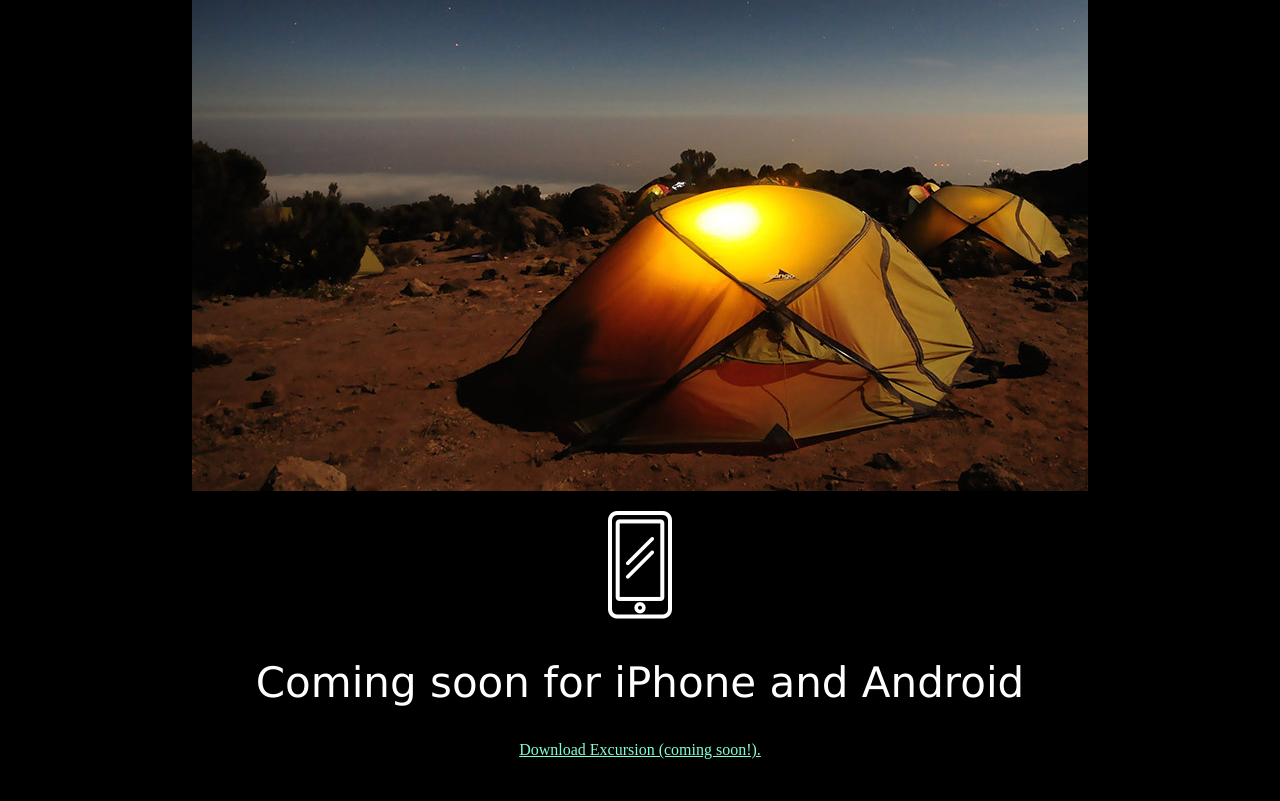
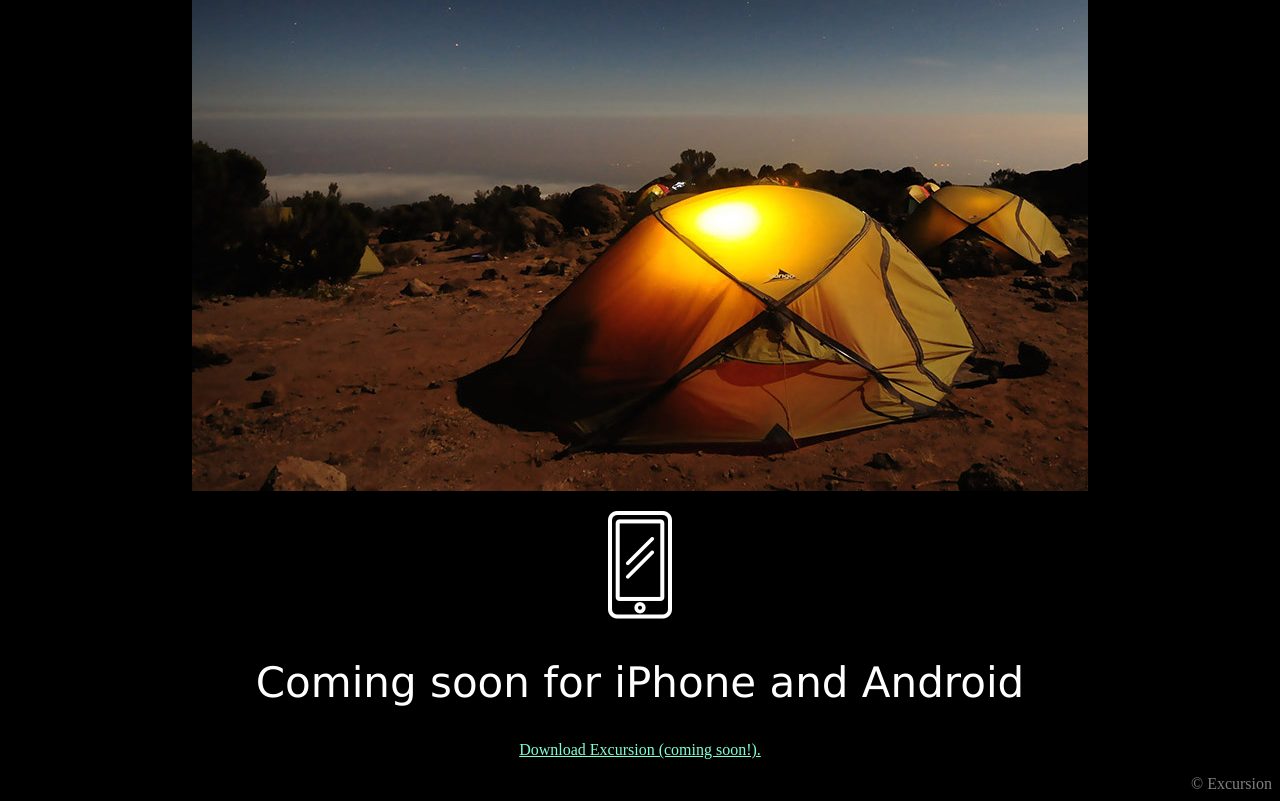
Before and after one commit to CobaltoIV/excursion, a plain HTML site: page index.html in a window 1280 px wide. Shown: the part 514-1315 px from the top of the page. Before the commit the page ends 1289 px from the top, so only its background shows below. Drawn offline with Linux system fonts and the light colour scheme.

Commit message:
Add footer

```diff
--- a/index.html
+++ b/index.html
@@ -14,7 +14,7 @@
     <section class = "video ">
         <video autoplay>
             <source src="./resources/videos/excursion.mp4 " type="video/mp4 ">
-                Sorry your browser doesn't support mp4
+            Sorry your browser doesn't support mp4
         </video>
     </section>
 
@@ -32,7 +32,7 @@
         </p>
         </section>
 
-        <footer></footer>
+        <footer> &#169; Excursion</footer>
 </body>
 
 </html>
--- a/resources/css/styles.css
+++ b/resources/css/styles.css
@@ -25,3 +25,8 @@ h3 {
     font-size: 21px;
     color: gray;
 }
+
+footer {
+    text-align: right;
+    color: gray;
+}
```
